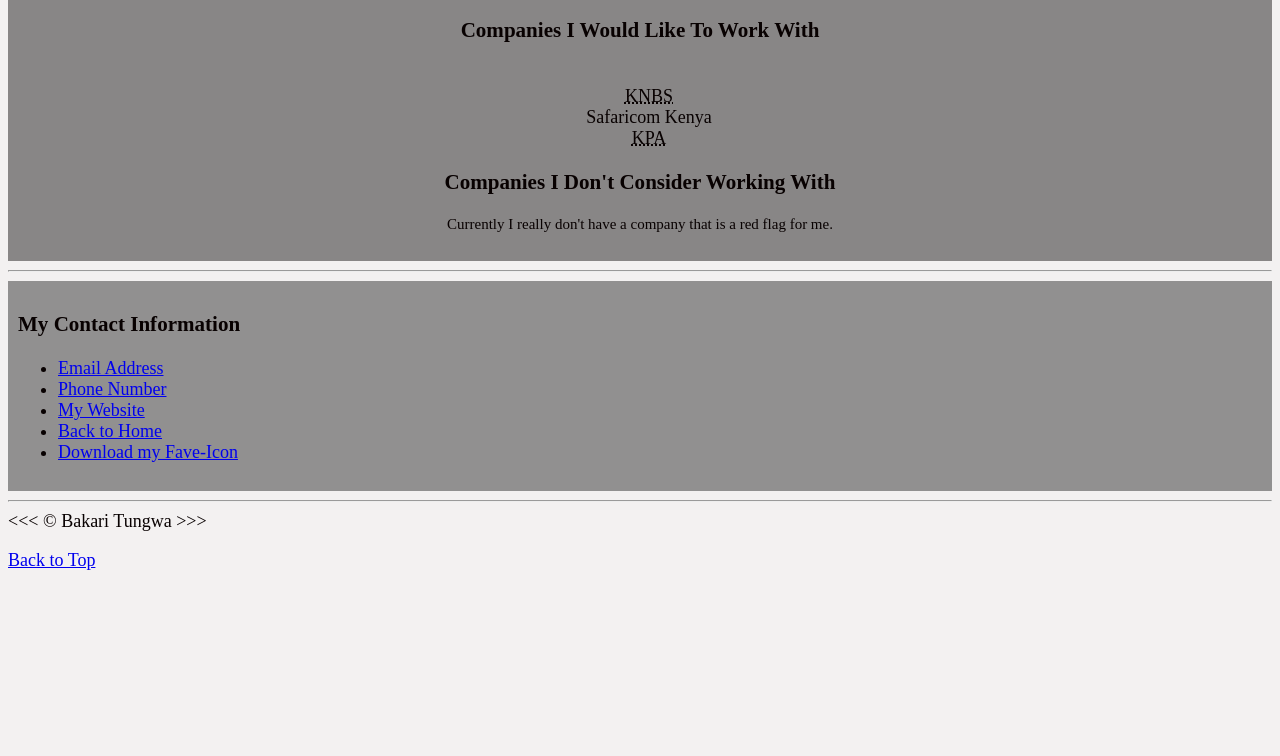
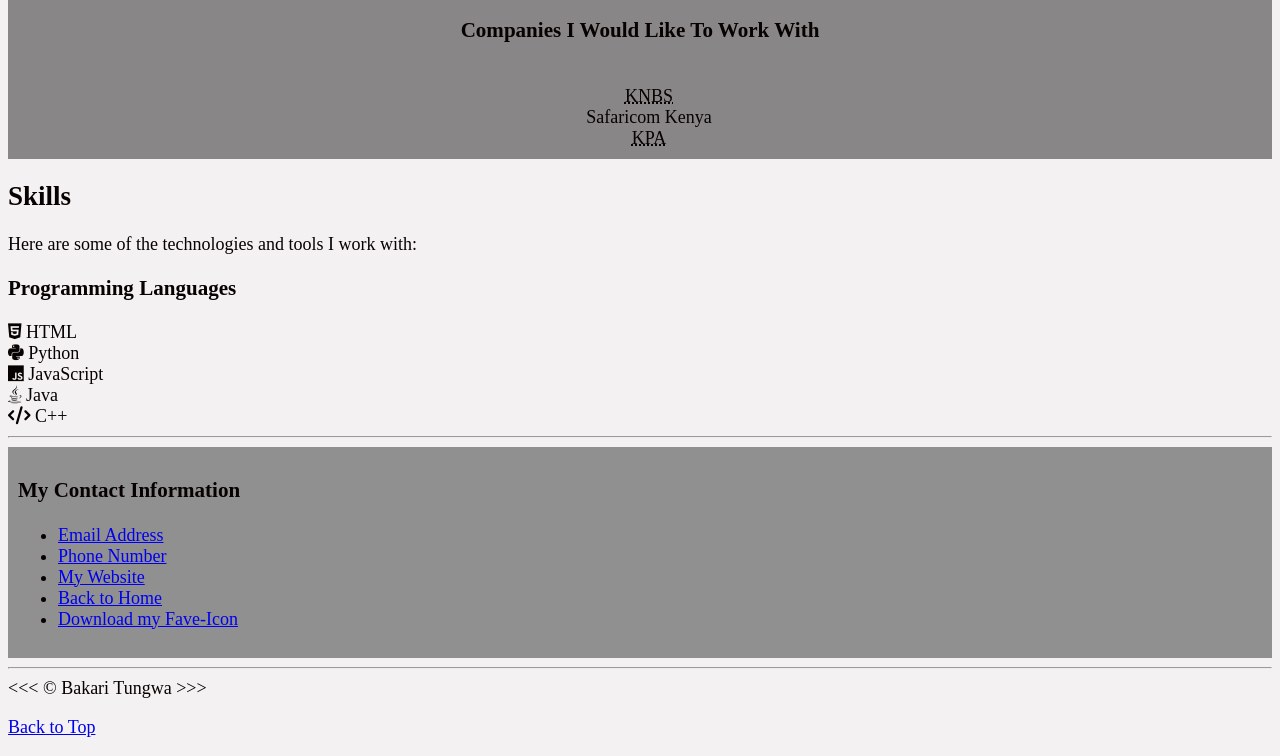
Before and after one commit to bakar-01/Web, a plain HTML site: page index2.html in a window 1280 px wide. Shown: the part 2079-2835 px from the top of the page. Before the commit the page ends 2668 px from the top, so only its background shows below. Drawn offline with Linux system fonts and the light colour scheme.

Commit message:
Modified file

```diff
--- a/index2.html
+++ b/index2.html
@@ -6,6 +6,10 @@
     <title>Bakari Portifolio Website</title>
     <link rel="icon" href="html1.jpg" type="image/x-icon" />
     <link rel="stylesheet" href="main2.css" />
+    <link
+      rel="stylesheet"
+      href="https://cdnjs.cloudflare.com/ajax/libs/font-awesome/6.5.0/css/all.min.css"
+    />
   </head>
   <body>
     <section id="header">
@@ -151,16 +155,43 @@
       <br />&nbsp;&nbsp;&nbsp;&nbsp;<abbr title="Kenya Port Authority"
         >KPA</abbr
       >
-
-      <h3>Companies I Don't Consider Working With</h3>
-      <p>
-        <small
-          >Currently I really don't have a company that is a red flag for
-          me.</small
-        >
-      </p>
     </section>
 
+    <section id="skills">
+      <div id="skills-container">
+        <h2>Skills</h2>
+        <p>Here are some of the technologies and tools I work with:</p>
+        <div id="skills-header">
+          <h3>Programming Languages</h3>
+          <div class="skills-list">
+            <div class="skill">
+              <i class="fab fa-html5"></i>
+              <span>HTML</span>
+            </div>
+            <div class="skill">
+              <i class="fab fa-python"></i>
+              <span>Python</span>
+            </div>
+            <div class="skill">
+              <i class="fab fa-js"></i>
+              <span>JavaScript</span>
+              <div class="progress-bar">
+                <span style="width: 80%"></span>
+              </div>
+            </div>
+            <div class="skill">
+              <i class="fab fa-java"></i>
+              <span>Java</span>
+            </div>
+            <div class="skill">
+              <i class="fas fa-code"></i>
+              <span>C++</span>
+            </div>
+
+          </div>
+        </div>
+      </div>
+    </section>
     <hr />
 
     <section id="contact">
```
Also changed, not shown: main2.css (line endings or trailing spaces).
